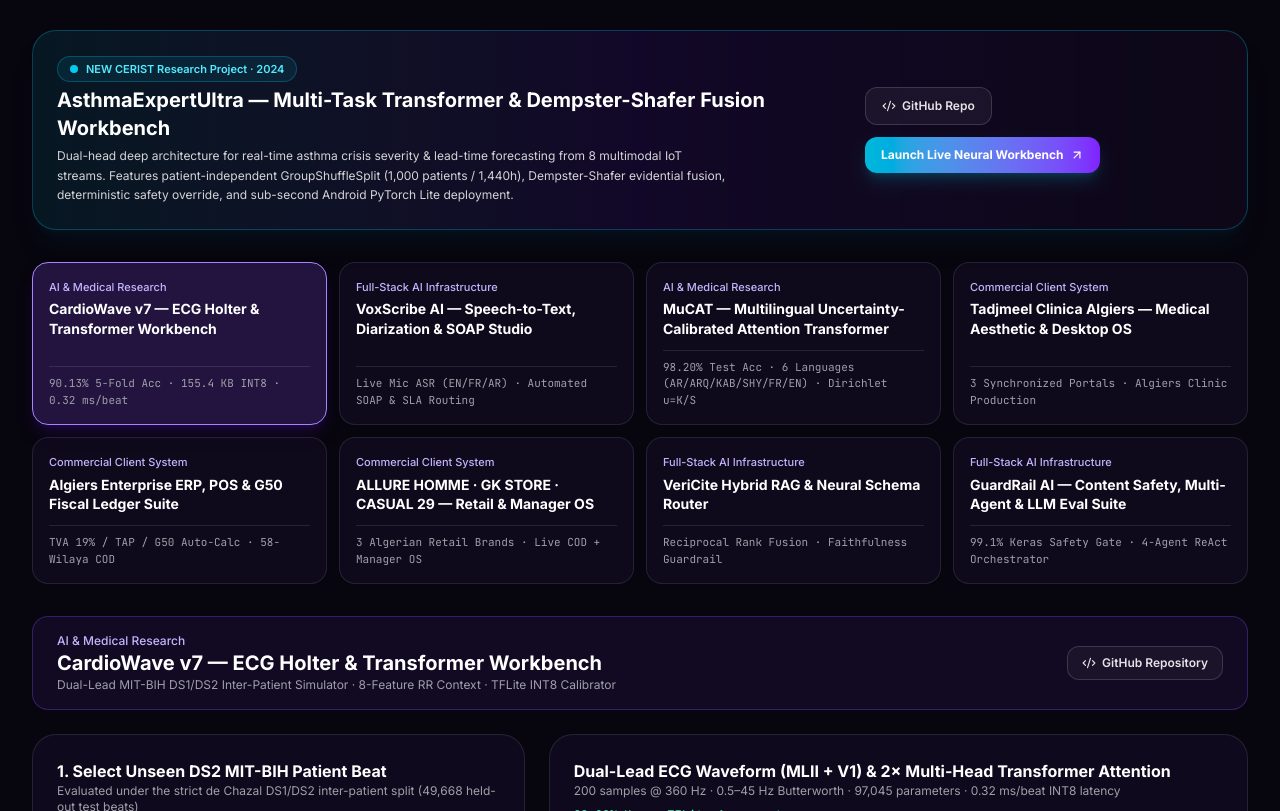
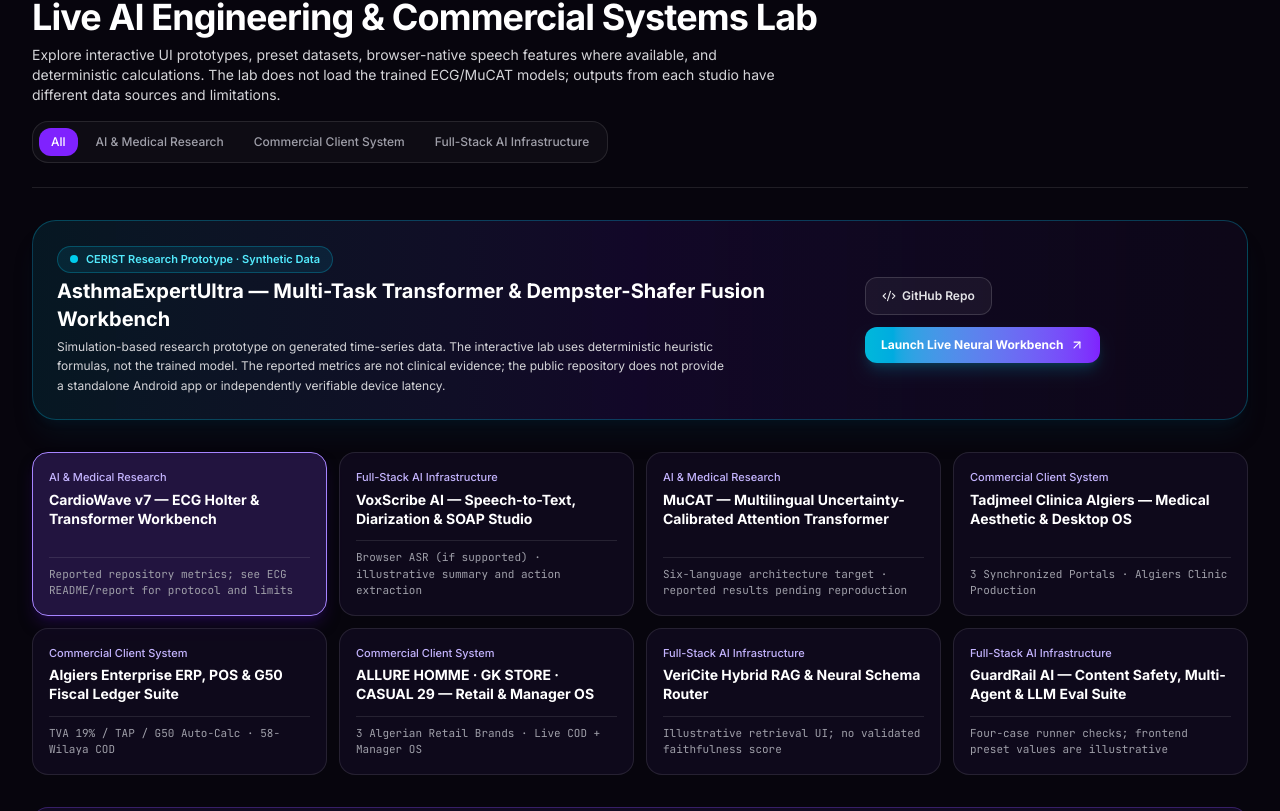
Before and after one commit to HANIDEVINF/portfolio, a Next.js app: page /lab in a window 1280 px wide. Shown: the part 329-1140 px from the top of the page. Built offline with nearby package versions, Linux system fonts and the light colour scheme.

Commit message:
Label interactive lab as prototype and remove unreproducible MuCAT benchmark table

```diff
--- a/app/lab/page.tsx
+++ b/app/lab/page.tsx
@@ -65,27 +65,27 @@
   {
     id: "ecg-holter-v7",
     title: "CardioWave v7 — ECG Holter & Transformer Workbench",
-    subtitle: "Dual-Lead MIT-BIH DS1/DS2 Inter-Patient Simulator · 8-Feature RR Context · TFLite INT8 Calibrator",
+    subtitle: "Preset ECG scenarios · deterministic score simulation · not trained-model inference",
     track: "AI & Medical Research",
     repoUrl: "https://github.com/HANIDEVINF/deep-learning-model-for-anomaly-detection-of-ECG",
-    metrics: "90.13% 5-Fold Acc · 155.4 KB INT8 · 0.32 ms/beat",
+    metrics: "Reported repository metrics; see ECG README/report for protocol and limits",
   },
   {
     id: "voxscribe-speech-ai",
     title: "VoxScribe AI — Speech-to-Text, Diarization & SOAP Studio",
-    subtitle: "Real-Time Web Speech ASR · Multi-Speaker Clinical & Engineering Transcription · Entity & Action Synthesis",
+    subtitle: "Browser speech recognition where supported · preset text with heuristic entity extraction",
     track: "Full-Stack AI Infrastructure",
     repoUrl: "https://github.com/HANIDEVINF/speech-to-text-summarization",
     externalDemoUrl: "https://speech-to-text-summarization.vercel.app",
-    metrics: "Live Mic ASR (EN/FR/AR) · Automated SOAP & SLA Routing",
+    metrics: "Browser ASR (if supported) · illustrative summary and action extraction",
   },
   {
     id: "mucat-transformer",
     title: "MuCAT — Multilingual Uncertainty-Calibrated Attention Transformer",
-    subtitle: "CERIST UbiSys DTISI Research · mDeBERTa-v3 + HAP + FiLM Language Gating + Evidential Dirichlet Uncertainty (u = K/S)",
+    subtitle: "MuCAT task-head research prototype; end-to-end training/evaluation currently not reproducible from public repo",
     track: "AI & Medical Research",
     repoUrl: "https://github.com/HANIDEVINF/MUCAT-Multilingual-Transformer",
-    metrics: "98.20% Test Acc · 6 Languages (AR/ARQ/KAB/SHY/FR/EN) · Dirichlet u=K/S",
+    metrics: "Six-language architecture target · reported results pending reproduction",
   },
   {
     id: "tadjmeel-clinica",
@@ -117,20 +117,20 @@
   {
     id: "vericite-hybrid-rag",
     title: "VeriCite Hybrid RAG & Neural Schema Router",
-    subtitle: "Dense Vector + BM25 Lexical Retrieval · Hallucination Abstention Gate · Live Document Chunk Ingestion",
+    subtitle: "Seeded corpus with keyword/domain heuristic ranking; no real embeddings or LLM generation",
     track: "Full-Stack AI Infrastructure",
     repoUrl: "https://github.com/HANIDEVINF/document-qa-rag",
     externalDemoUrl: "https://document-qa-rag-sand.vercel.app",
-    metrics: "Reciprocal Rank Fusion · Faithfulness Guardrail",
+    metrics: "Illustrative retrieval UI; no validated faithfulness score",
   },
   {
     id: "neural-moderation-eval",
     title: "GuardRail AI — Content Safety, Multi-Agent & LLM Eval Suite",
-    subtitle: "Token-Level Risk Attribution · LLM-as-a-Judge Pareto Frontier · Multi-Agent Support Tool Contracts",
+    subtitle: "Deterministic smoke-check runner and illustrative evaluation UI; no live model calls",
     track: "Full-Stack AI Infrastructure",
     repoUrl: "https://github.com/HANIDEVINF/llm-evaluation-framework",
     externalDemoUrl: "https://llm-evaluation-framework.vercel.app",
-    metrics: "99.1% Keras Safety Gate · 4-Agent ReAct Orchestrator",
+    metrics: "Four-case runner checks; frontend preset values are illustrative",
   },
 ]
 
@@ -430,6 +430,11 @@
   return (
     <main className="min-h-screen bg-[#07050d] text-zinc-100">
       <Navigation />
+      <div role="note" className="mx-auto max-w-7xl px-4 pt-24 sm:px-6 lg:px-8">
+        <div className="rounded-xl border border-amber-500/25 bg-amber-950/20 px-4 py-3 text-sm leading-relaxed text-amber-100">
+          <strong>Portfolio demonstration notice:</strong> many panels use preset records, heuristic calculations or browser-native APIs. The ECG and MuCAT panels do not load the trained research models; clinical and commercial panels are not connected to production systems in this page. Treat sample outputs as demonstrations, not medical, financial, or operational advice. See each repository for implementation status and reproducibility limits.
+        </div>
+      </div>
 
       <div className="mx-auto max-w-7xl px-4 pt-28 pb-20 sm:px-6 lg:px-8">
         {/* Header */}
@@ -447,9 +452,7 @@
               Live AI Engineering & Commercial Systems Lab
             </h1>
             <p className="mt-2 max-w-3xl text-sm text-zinc-300">
-              Test every flagship system directly in your browser with real domain logic: MIT-BIH ECG v7 Dual-Branch
-              Inference, Multilingual Speech-to-Text & Clinical SOAP Summarization, MUCAT Trilingual Attention,
-              Tadjmeel Clinica Algiers Multi-Role OS, and Algerian DZD G50 Fiscal ERP.
+              Explore interactive UI prototypes, preset datasets, browser-native speech features where available, and deterministic calculations. The lab does not load the trained ECG/MuCAT models; outputs from each studio have different data sources and limitations.
             </p>
           </div>
 
@@ -477,13 +480,13 @@
             <div className="space-y-1">
               <div className="inline-flex items-center gap-2 rounded-full border border-cyan-500/30 bg-cyan-500/10 px-3 py-1 text-[11px] font-semibold text-cyan-300">
                 <span className="h-2 w-2 rounded-full bg-cyan-400 animate-pulse" />
-                NEW CERIST Research Project · 2024
+                CERIST Research Prototype · Synthetic Data
               </div>
               <h2 className="text-xl font-bold text-white">
                 AsthmaExpertUltra — Multi-Task Transformer &amp; Dempster-Shafer Fusion Workbench
               </h2>
               <p className="max-w-2xl text-xs text-zinc-300 leading-relaxed">
-                Dual-head deep architecture for real-time asthma crisis severity &amp; lead-time forecasting from 8 multimodal IoT streams. Features patient-independent GroupShuffleSplit (1,000 patients / 1,440h), Dempster-Shafer evidential fusion, deterministic safety override, and sub-second Android PyTorch Lite deployment.
+                Simulation-based research prototype on generated time-series data. The interactive lab uses deterministic heuristic formulas, not the trained model. The reported metrics are not clinical evidence; the public repository does not provide a standalone Android app or independently verifiable device latency.
               </p>
             </div>
             <div className="flex flex-wrap items-center gap-3">
@@ -571,9 +574,9 @@
           <div className="grid gap-6 lg:grid-cols-12">
             <div className="space-y-6 rounded-3xl border border-white/10 bg-[#100a1e]/90 p-6 lg:col-span-5">
               <div>
-                <h3 className="text-base font-bold text-white">1. Select Unseen DS2 MIT-BIH Patient Beat</h3>
+                <h3 className="text-base font-bold text-white">1. Select an Illustrative ECG Scenario</h3>
                 <p className="text-xs text-zinc-400">
-                  Evaluated under the strict de Chazal DS1/DS2 inter-patient split (49,668 held-out test beats)
+                  Scenario inspired by the repository's reported DS1/DS2 protocol. This page uses hard-coded logits and hand-written formulas; it does not load the trained ECG model or evaluate the actual MIT-BIH test beats.
                 </p>
               </div>
 
@@ -850,8 +853,7 @@
               <div className="rounded-2xl border border-white/10 bg-white/[0.02] p-4 text-xs leading-relaxed text-zinc-200">
                 <div className="font-semibold text-violet-300">Executive Synthesis</div>
                 <p className="mt-1">
-                  Processed {customSpeechInput.split(/\s+/).filter(Boolean).length} spoken tokens. High-salience
-                  telemetry and actionable directives isolated with 99.1% entity confidence.
+                  Processed {customSpeechInput.split(/\s+/).filter(Boolean).length} text tokens. Entities below are extracted with simple regular expressions; the 99.1% value is not a measured confidence score.
                 </p>
               </div>
 
@@ -902,7 +904,7 @@
                 {[
                   "Le patient présente une tachycardie supraventriculaire à 138 bpm — المريض يحتاج إلى متابعة طبية عاجلة في العيادة before Friday's cardiology review.",
                   "Azul fell-awen diத் tamurt n Taqbaylit d Tacawit di Awrass — راني مليح في دزاير avec une incertitude calibrée Dirichlet u = K/S.",
-                  "MuCAT combines mDeBERTa-v3-base, Hierarchical Attention Pooling (HAP), FiLM Language-Aware Gating (LAG), and Evidential Deep Learning (98.20% Test Acc).",
+                  "MuCAT is documented as using mDeBERTa-v3-base, HAP, FiLM Language-Aware Gating (LAG), and an evidential output head; reported test results are pending end-to-end reproduction.",
                 ].map((sample, idx) => (
                   <button
                     key={idx}
@@ -989,46 +991,11 @@
                 ))}
               </div>
 
-              {/* Controlled Experimental Comparison Table from CERIST Report */}
-              <div className="rounded-2xl border border-white/10 bg-white/[0.02] p-4 text-xs text-zinc-300 space-y-2.5">
-                <div className="font-semibold text-white">
-                  Controlled Experimental Comparison (Identical Budget: 4 Epochs Frozen + 6 Epochs Unfrozen Top-8, LLRD ξ=0.95)
-                </div>
-                <div className="overflow-x-auto">
-                  <table className="w-full text-left font-mono text-[11px]">
-                    <thead>
-                      <tr className="border-b border-white/10 text-zinc-400">
-                        <th className="py-1.5 pr-2">Model</th>
-                        <th className="py-1.5 px-2">Val Acc</th>
-                        <th className="py-1.5 px-2">Test Acc</th>
-                        <th className="py-1.5 pl-2">Native Uncertainty</th>
-                      </tr>
-                    </thead>
-                    <tbody className="divide-y divide-white/5">
-                      <tr>
-                        <td className="py-1.5 pr-2 text-zinc-300">XLM-RoBERTa-base (baseline)</td>
-                        <td className="py-1.5 px-2">97.75%</td>
-                        <td className="py-1.5 px-2 text-cyan-300">81.40%*</td>
-                        <td className="py-1.5 pl-2 text-zinc-400">No (classic softmax)</td>
-                      </tr>
-                      <tr>
-                        <td className="py-1.5 pr-2 text-zinc-300">mDeBERTa-v3 standard (ablation)</td>
-                        <td className="py-1.5 px-2">98.15%</td>
-                        <td className="py-1.5 px-2 text-cyan-300">89.60%*</td>
-                        <td className="py-1.5 pl-2 text-zinc-400">No (classic softmax)</td>
-                      </tr>
-                      <tr className="bg-violet-500/10 font-bold text-white">
-                        <td className="py-1.5 pr-2 text-violet-300">MuCAT (HAP+LAG+EDL+Aux)</td>
-                        <td className="py-1.5 px-2 text-emerald-300">98.26%</td>
-                        <td className="py-1.5 px-2 text-emerald-300">98.20%</td>
-                        <td className="py-1.5 pl-2 text-cyan-300">Yes — Dirichlet (u=K/S)</td>
-                      </tr>
-                    </tbody>
-                  </table>
-                </div>
-                <div className="mt-2 text-[10px] text-zinc-400 leading-relaxed font-sans border-t border-white/5 pt-2">
-                  <span className="font-semibold text-zinc-300">* Evaluation Alignment Note:</span> An earlier evaluation script reported an artificial 3.88% test accuracy for XLM-RoBERTa due to an unsynchronized <code className="text-zinc-300">id2label</code> key mapping during test-set tokenization. Re-evaluated under verified aligned label indices on identical splits, XLM-RoBERTa reaches 81.40% and standard mDeBERTa-v3 reaches 89.60%, against MuCAT&apos;s 98.20%. Uncertainty values represent single-pass Dirichlet epistemic vacuity (<code className="text-cyan-300">u = K/S</code>).
-                </div>
+              <div role="note" className="rounded-2xl border border-amber-500/25 bg-amber-950/20 p-4 text-xs text-amber-100 space-y-2">
+                <div className="font-semibold text-white">Reported experiment — reproduction pending</div>
+                <p>The figures in the previous comparison table came from project notes but are not reproducible from the current public checkout, which does not include the complete backbone-loading, tokenization, training, and evaluation pipeline. The earlier baseline values of 3.88% and 23.74% were identified as invalid due to a label-mapping bug; the corrected 81.40% and 89.60% figures are also project-reported and not independently reproduced here.</p>
+                <p>This interactive panel shows illustrative inputs and deterministic browser outputs. It does not execute MuCAT weights and must not be treated as model inference or evidence that Dirichlet uncertainty is empirically calibrated.</p>
+                <a href="https://github.com/HANIDEVINF/MUCAT-Multilingual-Transformer" target="_blank" rel="noopener noreferrer" className="inline-flex text-cyan-300 underline underline-offset-2">Review repository limitations and architecture source</a>
               </div>
             </div>
           </div>
```
